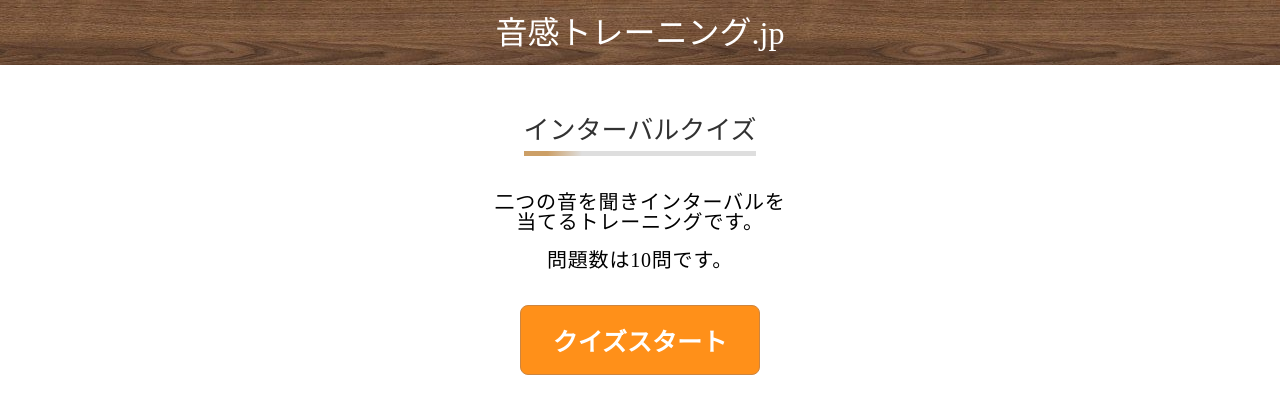
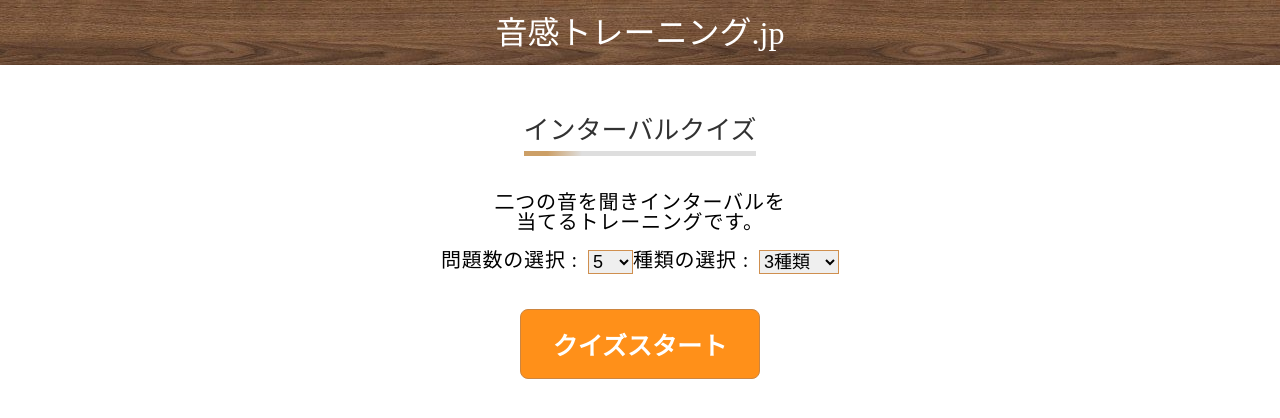
Before and after one commit to aki5648237/interval-training, a React (Create React App) app: page / in a window 1280 px wide. Shown: the top 418 px of the page. Built offline with nearby package versions, Linux system fonts and the light colour scheme.

Commit message:
5/15 クイズ数と種類をtopで選択処理実装

```diff
--- a/src/component/contents/top/intervalTrainingTopContents.tsx
+++ b/src/component/contents/top/intervalTrainingTopContents.tsx
@@ -1,7 +1,18 @@
 import { useNavigate, } from "react-router-dom"
 import AppHeaderContents from '../common/appHeaderContents';
+import { QuizNumber } from "../../function/top/intervalTraining";
+import { QuizType } from "../../function/top/intervalTraining";
 
-export const IntervalTrainingTopContents = () => {
+type Props = {
+	quizNumber : QuizNumber[]
+  quizType : QuizType[]
+  selectQuizNumber : number
+  selectQuizType : string
+  handleSelectNumberChange : (event : React.ChangeEvent<HTMLSelectElement>) => void
+  handleSelectTypeChange : (event : React.ChangeEvent<HTMLSelectElement>) => void
+}
+
+export const IntervalTrainingTopContents : React.FC<Props> = ({quizNumber, quizType, selectQuizNumber, selectQuizType, handleSelectNumberChange, handleSelectTypeChange} : Props) => {
 	const navigate = useNavigate();
 
 	return (
@@ -15,7 +26,26 @@ export const IntervalTrainingTopContents = () => {
               <div className="p-top-mv__text">
                 <div>二つの音を聞きインターバルを<br />当てるトレーニングです。</div>
                 <br />
-                <div>問題数は10問です。</div>
+                <div className="p-top-mv__number-box">
+                  <div>問題数の選択 : </div>
+                  <select className="p-top-mv__number-select" value={selectQuizNumber} onChange={(e) => {handleSelectNumberChange(e)}}>
+                    {quizNumber.map((item) => (
+                      <option key={item.option} value={item.quizNumber}>
+                        {item.quizNumber}
+                      </option>
+                    ))}
+                  </select>
+                </div>
+                <div className="p-top-mv__type-box">
+                  <div>種類の選択 : </div>
+                  <select className="p-top-mv__type-select" value={selectQuizType} onChange={(e) => {handleSelectTypeChange(e)}}>
+                    {quizType.map((item) => (
+                      <option key={item.option} value={item.quizTypeValue}>
+                        {item.quizType}
+                      </option>
+                    ))}
+                  </select>
+                </div>
               </div>
               <button className="p-top-mv__button-primary" onClick={() => navigate('/IntervalTrainingQuiz')}>クイズスタート</button>
             </div>
--- a/src/component/function/top/intervalTraining.tsx
+++ b/src/component/function/top/intervalTraining.tsx
@@ -1,8 +1,57 @@
+import { useEffect, useState } from "react";
 import IntervalTrainingTopContents from "../../contents/top/intervalTrainingTopContents";
 
+export type QuizNumber = {
+  option : string
+  quizNumber : number
+}
+export type QuizType = {
+  option : string
+  quizType : string
+  quizTypeValue : string
+}
+
 export const IntervalTraining = () => {
+
+  // 問題数の定義
+  const quizNumber : QuizNumber[] = [
+    {option : 'option1', quizNumber : 5},
+    {option : 'option2', quizNumber : 10},
+    {option : 'option3', quizNumber : 20},
+  ]
+  // 種類の定義
+  const quizType : QuizType[] =[
+    {option :'option1', quizType : '3種類', quizTypeValue : '0' },
+    {option :'option1', quizType : '5種類', quizTypeValue : '1' },
+    {option :'option1', quizType : '7種類', quizTypeValue : '2' }
+  ]
+
+  const handleSelectNumberChange = (event : React.ChangeEvent<HTMLSelectElement>) => {
+    setSelectQuizNumber(Number(event.target.value));
+  }
+  const handleSelectTypeChange = (event : React.ChangeEvent<HTMLSelectElement>) => {
+    setSelectQuizType(event.target.value)
+  }
+
+  // 問題数
+  const [selectQuizNumber, setSelectQuizNumber] = useState<number>(0);
+  // 種類
+  const [selectQuizType, setSelectQuizType] = useState<string>('');
+
+  useEffect(() => {
+    console.log(selectQuizNumber)
+
+  }, [selectQuizNumber])
+
   return (
-    <IntervalTrainingTopContents />
+    <IntervalTrainingTopContents
+      quizNumber={quizNumber}
+      quizType={quizType}
+      selectQuizNumber={selectQuizNumber}
+      selectQuizType={selectQuizType}
+      handleSelectNumberChange={handleSelectNumberChange}
+      handleSelectTypeChange={handleSelectTypeChange}
+    />
 )
 }
 export default IntervalTraining;
--- a/src/style/object/project/_top.scss
+++ b/src/style/object/project/_top.scss
@@ -22,4 +22,24 @@
 		background-color: $c-accent;
 		color: $c-base;
 	}
+	&__number-box {
+		display: inline-flex;
+	}
+	&__number-select {
+		border: 1px solid $c-main-light;
+		font-size: 18px;
+		margin-left: 10px;
+		width: 45px;
+		height: 24px;
+	}
+	&__type-box {
+		display: inline-flex;
+	}
+	&__type-select {
+		border: 1px solid $c-main-light;
+		font-size: 18px;
+		margin-left: 10px;
+		width: 80px;
+		height: 24px;
+	}
 }
```
